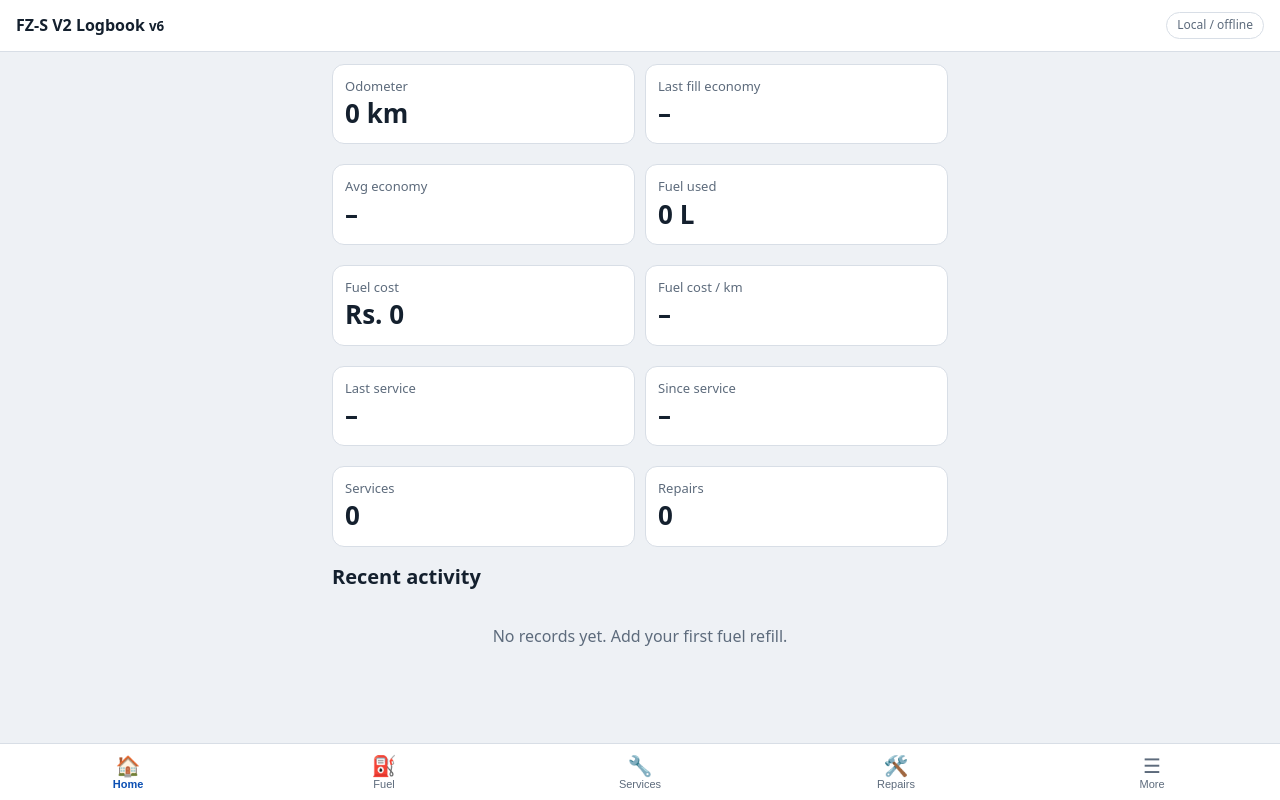
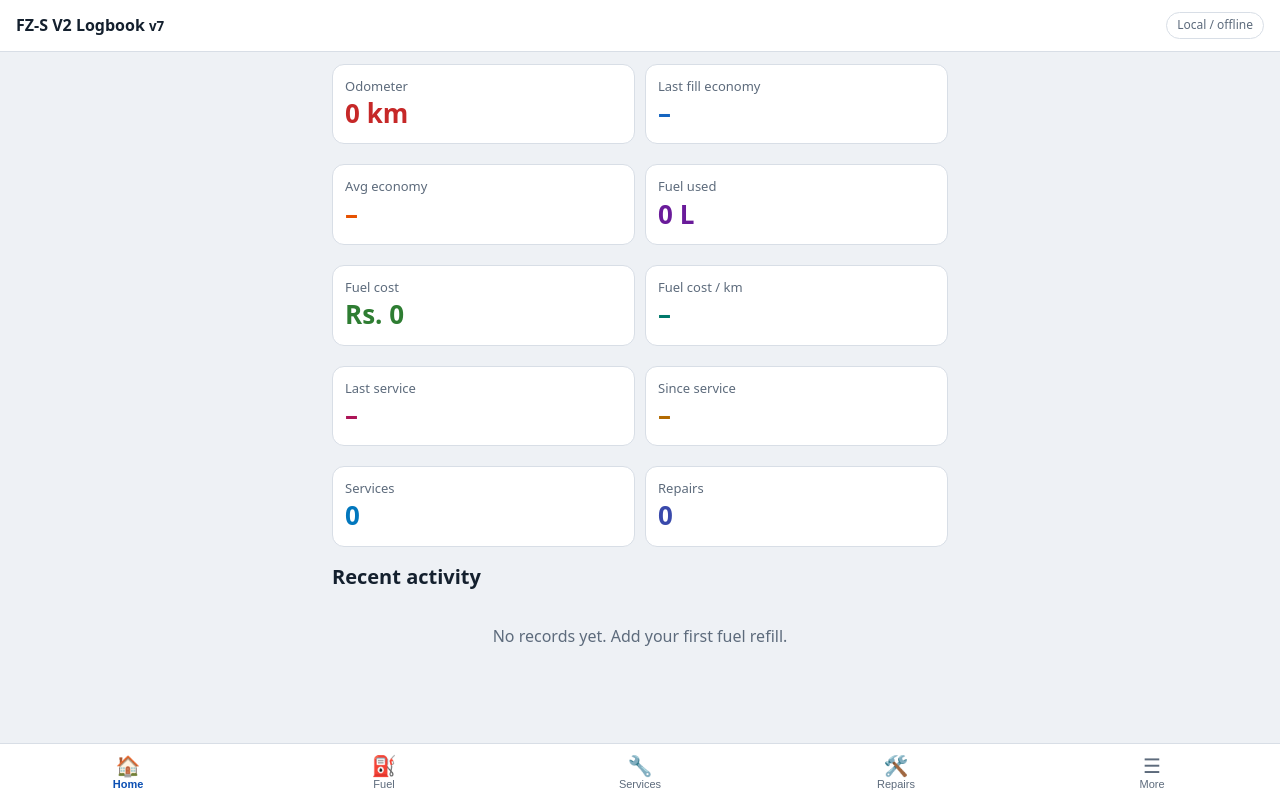
Before and after one commit to Arafath02/fz-logbook-app, a plain HTML site: page index.html in a window 1280 px wide. Drawn offline with Linux system fonts and the light colour scheme.

Commit message:
Add files via upload

```diff
--- a/index.html
+++ b/index.html
@@ -47,11 +47,14 @@ label{display:block;margin-bottom:10px;font-size:14px;color:var(--mut)}
 .item{display:grid;grid-template-columns:1.25fr 1fr .8fr 40px;gap:6px;margin-bottom:8px;align-items:center}.item select,.item input{padding:8px 4px;font-size:14px;min-width:0}.item .in{grid-column:1/-1}.item .x{padding:0;min-height:40px;width:40px}.item.hd{font-size:12px;color:var(--mut);margin-bottom:2px}
 .item>*{margin-bottom:0}
 main>.row{margin-bottom:12px}
+:root{--c-red:#c62828;--c-orange:#e65100;--c-blue:#1565c0;--c-purple:#6a1b9a;--c-green:#2e7d32;--c-teal:#00796b;--c-pink:#ad1457;--c-gold:#b26a00;--c-sky:#0277bd;--c-indigo:#3949ab}
+@media(prefers-color-scheme:dark){:root{--c-red:#ff6b6b;--c-orange:#ffa04d;--c-blue:#6ab0ff;--c-purple:#c792ea;--c-green:#5fd68a;--c-teal:#4dd0c4;--c-pink:#ff80ab;--c-gold:#ffd166;--c-sky:#4fc3f7;--c-indigo:#9fa8ff}}
+.c-red{color:var(--c-red)}.c-orange{color:var(--c-orange)}.c-blue{color:var(--c-blue)}.c-purple{color:var(--c-purple)}.c-green{color:var(--c-green)}.c-teal{color:var(--c-teal)}.c-pink{color:var(--c-pink)}.c-gold{color:var(--c-gold)}.c-sky{color:var(--c-sky)}.c-indigo{color:var(--c-indigo)}
 
 </style>
 </head>
 <body>
-<header><b>FZ-S V2 Logbook <small>v6</small></b><span id="st" class="pill">Local</span></header>
+<header><b>FZ-S V2 Logbook <small>v7</small></b><span id="st" class="pill">Local</span></header>
 <main id="main"></main>
 <nav>
 <button data-v="dash" onclick="go('dash')">🏠<small>Home</small></button>
@@ -169,9 +172,9 @@ function dash() {
   let dist = 0, lit = 0, cst = 0; fl.forEach(r => { if (fc[r.id] && fc[r.id].dist > 0 && r.litres > 0) { dist += fc[r.id].dist; lit += r.litres; cst += r.total || 0; } });
   const last = fl.length > 1 ? fc[fl[fl.length - 2].id] : null;
   const odo = maxOdo(), ls = [...data.services].sort((a, b) => (b.odo || 0) - (a.odo || 0))[0];
-  const c = (l, v, s = '') => `<div class="card"><div class="lbl">${l}</div><div class="big">${v}</div><div class="lbl">${s}</div></div>`;
+  const c = (l, v, s = '', k = '') => `<div class="card"><div class="lbl">${l}</div><div class="big ${k}">${v}</div><div class="lbl">${s}</div></div>`;
   const recent = TYPES.flatMap(t => data[t].map(r => ({t, r}))).sort((a, b) => (b.r.date || '').localeCompare(a.r.date || '') || (b.r.odo || 0) - (a.r.odo || 0)).slice(0, 5);
-  return `<div class="grid">${c('Odometer', fmt(odo) + ' km')}${c('Last fill economy', last && last.kmpl ? fmt(last.kmpl, 1) + ' km/L' : '–', last ? fmt(last.dist) + ' km' : '')}${c('Avg economy', dist ? fmt(dist / lit, 1) + ' km/L' : '–')}${c('Fuel used', fmt(litres, 1) + ' L')}${c('Fuel cost', 'Rs. ' + fmt(cost))}${c('Fuel cost / km', dist ? 'Rs. ' + fmt(cst / dist, 2) : '–')}${c('Last service', ls ? dfmt(ls.date) : '–', ls && ls.odo != null ? fmt(ls.odo) + ' km' : '')}${c('Since service', ls && ls.odo != null ? fmt(odo - ls.odo) + ' km' : '–')}${c('Services', data.services.length)}${c('Repairs', data.repairs.length)}</div><h2>Recent activity</h2>` +
+  return `<div class="grid">${c('Odometer', fmt(odo) + ' km', '', 'c-red')}${c('Last fill economy', last && last.kmpl ? fmt(last.kmpl, 1) + ' km/L' : '–', last ? fmt(last.dist) + ' km' : '', 'c-blue')}${c('Avg economy', dist ? fmt(dist / lit, 1) + ' km/L' : '–', '', 'c-orange')}${c('Fuel used', fmt(litres, 1) + ' L', '', 'c-purple')}${c('Fuel cost', 'Rs. ' + fmt(cost), '', 'c-green')}${c('Fuel cost / km', dist ? 'Rs. ' + fmt(cst / dist, 2) : '–', '', 'c-teal')}${c('Last service', ls ? dfmt(ls.date) : '–', ls && ls.odo != null ? fmt(ls.odo) + ' km' : '', 'c-pink')}${c('Since service', ls && ls.odo != null ? fmt(odo - ls.odo) + ' km' : '–', '', 'c-gold')}${c('Services', data.services.length, '', 'c-sky')}${c('Repairs', data.repairs.length, '', 'c-indigo')}</div><h2>Recent activity</h2>` +
     (recent.length ? recent.map(({t, r}) => `<div class="card" onclick="openView('${t}','${r.id}')"><span class="tag">${NAMES[t]}</span> ${esc(label(t, r))}<div class="lbl">${dfmt(r.date)}${r.odo != null ? ' · ' + fmt(r.odo) + ' km' : ''}</div></div>`).join('') : '<div class="empty">No records yet. Add your first fuel refill.</div>');
 }
 function filterBar() {
```
